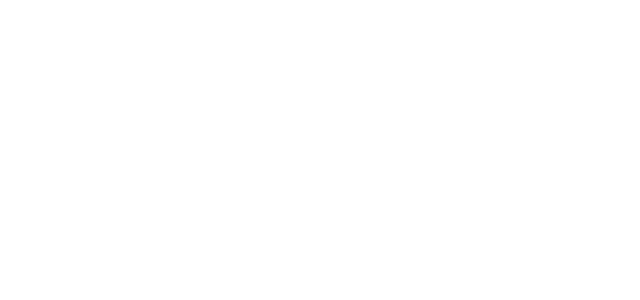
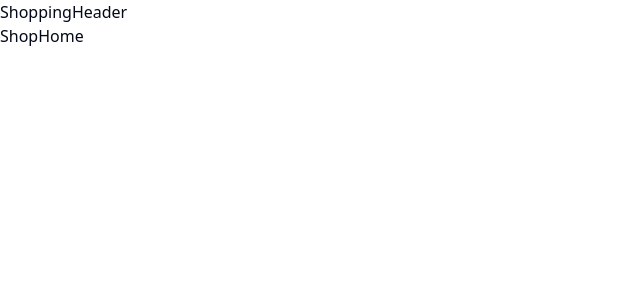
Before and after one commit to bibek-ku-ray/E-Commerce, a React (Vite) app in the folder client/: page /shop/home in a window 1280 px wide. Before the commit this address had no page. Shown: the top 300 px of the page, without its empty margins (0-640 px from the left). Built offline with nearby package versions, Linux system fonts and the light colour scheme.

Commit message:
feat: Add shopping view routes and components
- Add routes for shopping view pages: account, checkout, home, and listing
- Create components for shopping view layout, header, and not found page

```diff
--- a/client/src/App.jsx
+++ b/client/src/App.jsx
@@ -7,6 +7,12 @@
 import AdminFeatures from "./pages/admin-view/features";
 import AdminOrders from "./pages/admin-view/orders";
 import AdminProducts from "./pages/admin-view/products";
+import ShoppingLayout from "./components/shopping-view/layout";
+import NotFound from "./pages/not-found";
+import ShopAccount from "./pages/shopping-view/account";
+import ShopCheckout from "./pages/shopping-view/checkout";
+import ShopHome from "./pages/shopping-view/home";
+import ShopListing from "./pages/shopping-view/listing";
 
 function App() {
   return (
@@ -22,6 +28,13 @@
           <Route path="orders" element={<AdminOrders/>}/>
           <Route path="products" element={<AdminProducts/>}/>
         </Route>
+        <Route path="/shop" element={<ShoppingLayout/>}>
+          <Route path="account" element={<ShopAccount/>}/>
+          <Route path="checkout" element={<ShopCheckout/>}/>
+          <Route path="home" element={<ShopHome/>}/>
+          <Route path="listing" element={<ShopListing/>}/>
+        </Route>
+        <Route path="*" element={<NotFound/>}/>
       </Routes>
     </div>
   );
--- /dev/null
+++ b/client/src/components/shopping-view/header.jsx
@@ -0,0 +1,9 @@
+import React from 'react'
+
+const ShoppingHeader = () => {
+  return (
+    <div>ShoppingHeader</div>
+  )
+}
+
+export default ShoppingHeader
--- /dev/null
+++ b/client/src/components/shopping-view/layout.jsx
@@ -0,0 +1,16 @@
+import React from 'react'
+import { Outlet } from 'react-router-dom'
+import ShoppingHeader from './header'
+
+const ShoppingLayout = () => {
+  return (
+    <div className='flex flex-col bg-white overflow-hidden'>
+        <ShoppingHeader/>
+        <main className='flex flex-col w-full'>
+            <Outlet/>
+        </main>
+    </div>
+  )
+}
+
+export default ShoppingLayout
--- /dev/null
+++ b/client/src/pages/not-found/index.jsx
@@ -0,0 +1,9 @@
+import React from 'react'
+
+const NotFound = () => {
+  return (
+    <div>Page Not Found</div>
+  )
+}
+
+export default NotFound
--- /dev/null
+++ b/client/src/pages/shopping-view/account.jsx
@@ -0,0 +1,9 @@
+import React from 'react'
+
+const ShopAccount = () => {
+  return (
+    <div>ShopAccount</div>
+  )
+}
+
+export default ShopAccount
--- /dev/null
+++ b/client/src/pages/shopping-view/checkout.jsx
@@ -0,0 +1,9 @@
+import React from 'react'
+
+const ShopCheckout = () => {
+  return (
+    <div>ShopCheckout</div>
+  )
+}
+
+export default ShopCheckout
--- /dev/null
+++ b/client/src/pages/shopping-view/home.jsx
@@ -0,0 +1,9 @@
+import React from 'react'
+
+const ShopHome = () => {
+  return (
+    <div>ShopHome</div>
+  )
+}
+
+export default ShopHome
--- /dev/null
+++ b/client/src/pages/shopping-view/listing.jsx
@@ -0,0 +1,9 @@
+import React from 'react'
+
+const ShopListing = () => {
+  return (
+    <div>ShopListing</div>
+  )
+}
+
+export default ShopListing
```
